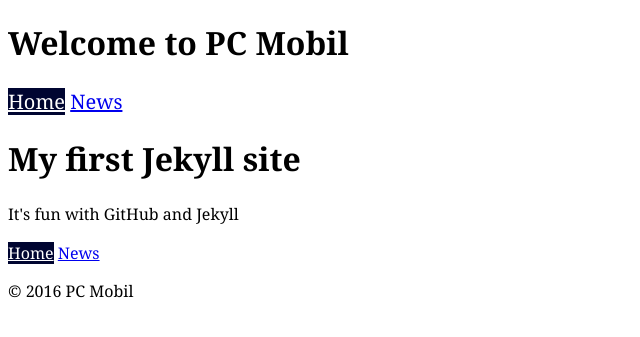
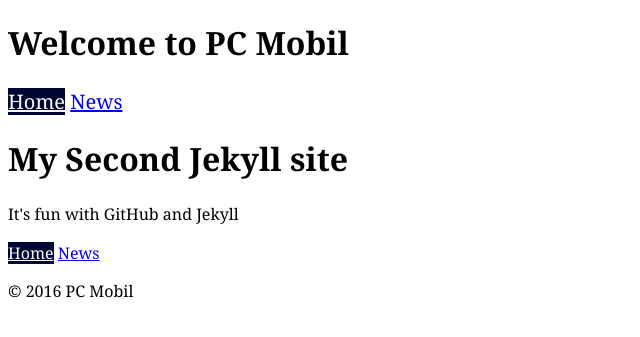
Before and after one commit to advigo/starter, a Jekyll site: the page built from index.html, in a window 1280 px wide. Shown: the top 337 px of the page, without its empty margins (0-640 px from the left). Built offline with Jekyll 4.4.1, drawn with Linux system fonts in a browser that asks for light colours.

Commit message:
Updated index.html

```diff
--- a/index.html
+++ b/index.html
@@ -1,6 +1,7 @@
 ---
 layout: default
+published: true
 ---
 
-<h1>My first Jekyll site</h1>
+<h1>My Second Jekyll site</h1>
 <p>It's fun with GitHub and Jekyll</p>
```
